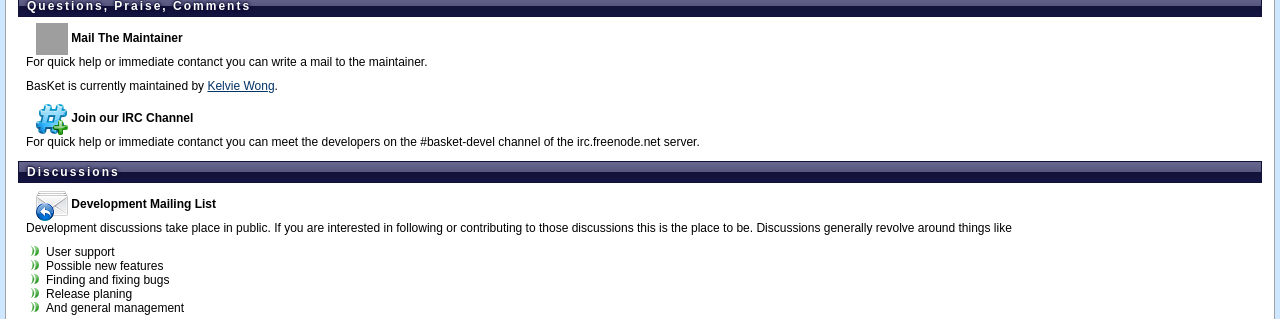
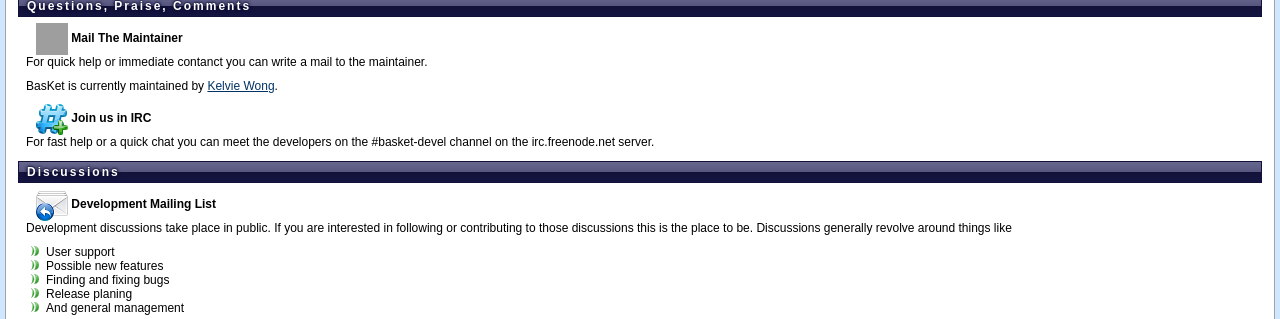
Before and after one commit to basket-notepads/basket-website, a PHP site: page /contribute.php in a window 1280 px wide. Shown: the part 197-516 px from the top of the page. Run offline with PHP 8.4, Linux system fonts and the light colour scheme; grey boxes are pictures that could not be loaded.

Commit message:
Updated the IRC section in contribute.php.

```diff
--- a/contribute.php
+++ b/contribute.php
@@ -26,10 +26,11 @@
 
   <h4>
     <img  src="icons/irc.png" alt="" width="32" height="32" />
-    Join our IRC Channel
+    Join us in IRC
   </h4>
   <p>
-    For quick help or immediate contanct you can meet the developers on the #basket-devel channel of the irc.freenode.net server.
+    For fast help or a quick chat you can meet the developers on the #basket-devel channel on the irc.freenode.net server.
+  </p>
   </p>
 
 
```
